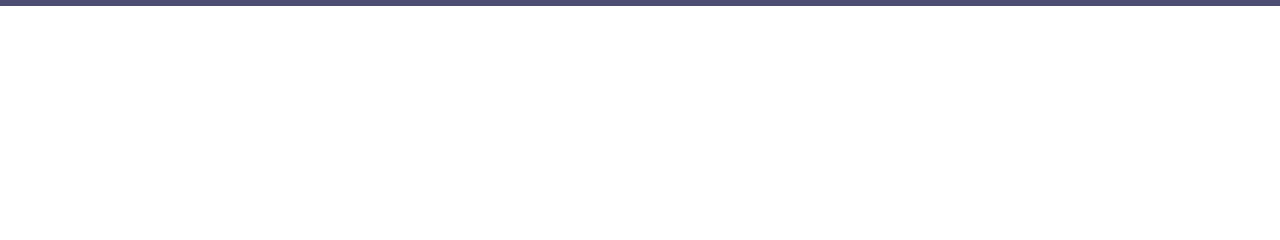
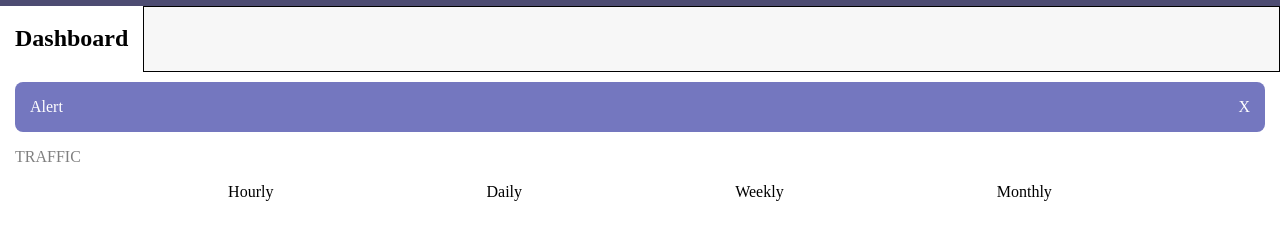
Before and after one commit to alpyalcinkaya/Techdegree-Project-7, a plain HTML site: page index.html in a window 1280 px wide. Shown: the part 122-362 px from the top of the page. Drawn offline with Linux system fonts and the light colour scheme.

Commit message:
Add dashboard tab, alert box and traffic section headers

```diff
--- a/css/style.css
+++ b/css/style.css
@@ -50,12 +50,66 @@ nav a{
     border-radius: 80px;
     width: 45px;
     margin: 10px;
+    margin-left: gray;
 }
+
 
 .bell-icon{
     width: 25px;
     height: 25px;
     fill: #ffffff;
+}
+
+.header-main{
+    display: flex;
+    align-items: center;
+}
+
+.tab-gap{
+    background-color: #f7f7f7 ;
+    padding: 2rem;
+    width: 100%;
+    border: 0.5px solid black
+}
+
+.headline{
+    margin: 0 15px;
+}
+
+.alert{
+    display: flex;
+    background-color: #7477bf;
+    justify-content:space-between;
+    margin: 10px 15px;
+    border-radius: 0.5em;
+}
+
+.alert-text{
+    margin-left: 15px;
+    font-size: 1em;
+}
+
+.alert-close{
+    color: white;
+    margin-right: 15px;
+}
+
+
+.label-headline{
+    color: grey;
+}
+
+/* Traffic section */
+
+.traffic{
+    margin: 0 15px;
+}
+
+.traffic-breakdown{
+    list-style-type: none;
+    display: flex;
+    justify-content: space-evenly;
+    padding: 0;
 }
 
 h1, h3{
--- a/index.html
+++ b/index.html
@@ -52,6 +52,32 @@
     </nav>
 
     <main>
+        <!-- Dashboard & Alert Section-->
+        <section id="section-1">
+            <div class="header-main">
+                <h2 class="headline">Dashboard</h2>
+                <div class="tab-gap">
+                </div>
+            </div>
+        <!-- Alert -->
+        <div class="alert">
+            <h3 class="alert-text">Alert</h3>
+            <p class="alert-close"> X </p>
+        </div>
+        </section>
+
+        <!-- Chart Section-->
+        <section id="section-2" class="traffic">
+            <div class="traffic-labels">
+                <h3 class="label-headline">TRAFFIC</h3>
+                <ul class="traffic-breakdown">
+                    <li>Hourly</li>
+                    <li>Daily</li>
+                    <li>Weekly</li>
+                    <li>Monthly</li>
+                </ul>
+            </div>
+        </section>
 
     </main>
 
```
Also changed, not shown: 1 other file.
